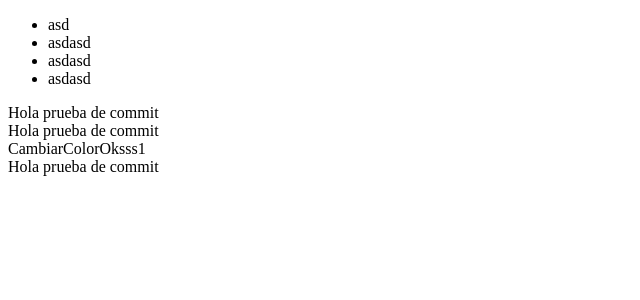
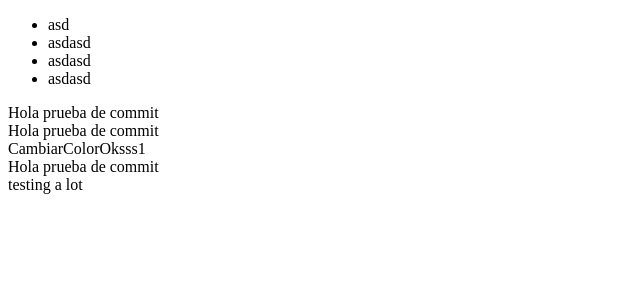
Before and after one commit to sebasmdl/pagina_web, an Angular app: page / in a window 1280 px wide. Shown: the top 300 px of the page, without its empty margins (0-640 px from the left). Built offline with nearby package versions, Linux system fonts and the light colour scheme.

Commit message:
Revert "testing push before pull"
This reverts commit 40042615852475851f07410f8dd9c1cdfd3c9af8.

```diff
--- a/src/app/app.component.html
+++ b/src/app/app.component.html
@@ -5,3 +5,4 @@
 <div>Hola prueba de commit</div>
 <div>CambiarColorOksss1</div>
 <div>Hola prueba de commit</div>
+<div>testing a lot</div>
```
